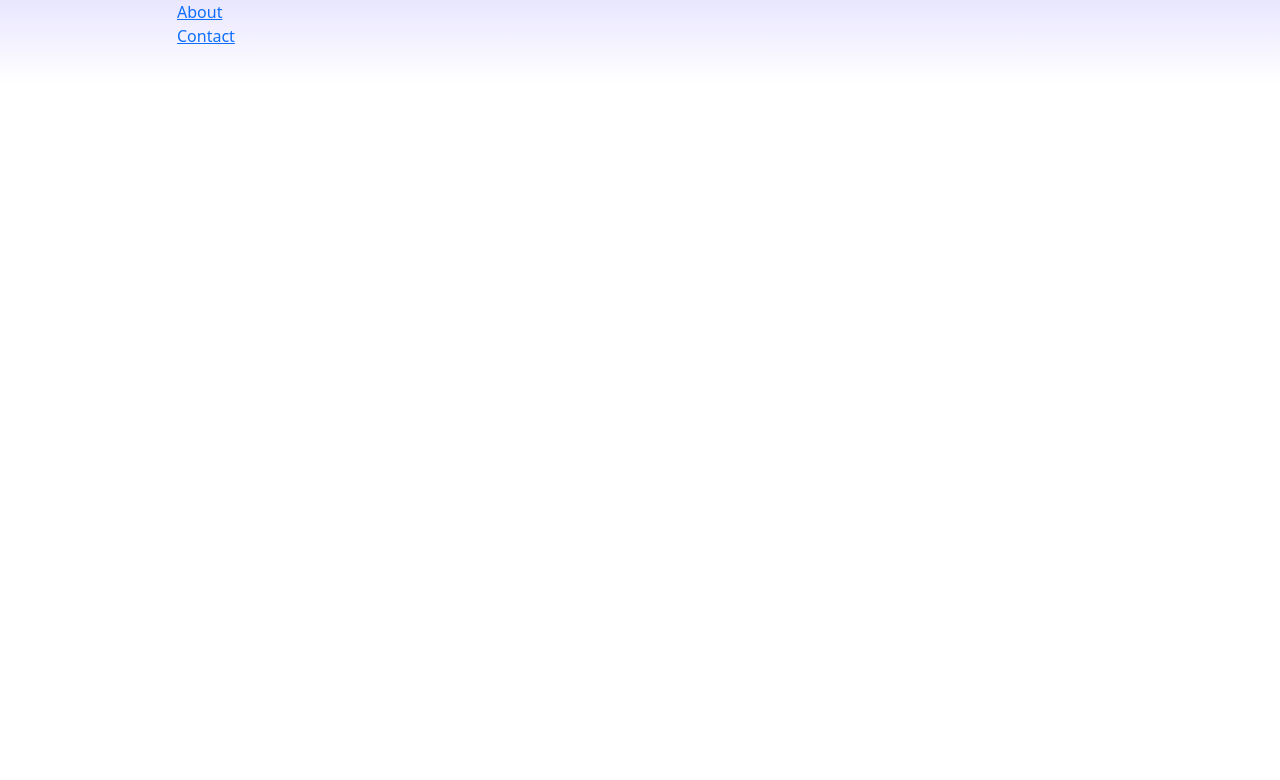
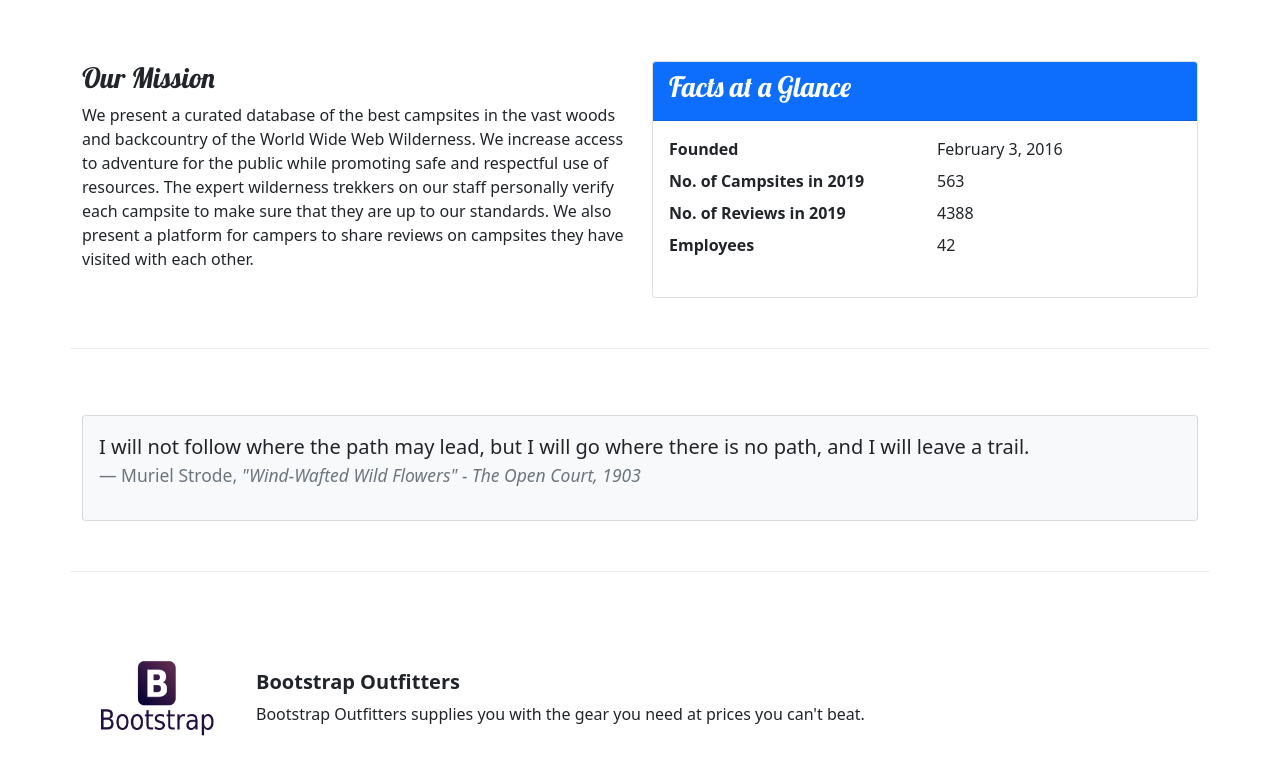
Before and after one commit to SameasDiscordxd/nucampsite-react, a React (Create React App) app: page /about in a window 1280 px wide. Shown: the part 260-1040 px from the top of the page. Before the commit the page ends 800 px from the top, so only its background shows below. Built offline with nearby package versions, Linux system fonts and the light colour scheme.

Commit message:
"Workshop 2"

```diff
--- a/src/App.js
+++ b/src/App.js
@@ -5,7 +5,10 @@
 import Header from './components/Header';
 import Footer from './components/Footer';
 import CampsitesDirectoryPage from './pages/CampsitesDirectoryPage';
+import AboutPage from './pages/AboutPage';
 import './App.css';
+
+
 
 function App() {
     return (
@@ -16,6 +19,7 @@
                 <Route path='/' element={<HomePage />} />
                 <Route path='contact' element={<ContactPage />} />
                 <Route path='directory' element={<CampsitesDirectoryPage />} />
+                <Route path='/about' element={<AboutPage />} />
             </Routes>
             <Footer />
         </div>
--- a/src/features/display/DisplayList.js
+++ b/src/features/display/DisplayList.js
@@ -2,9 +2,13 @@
 import DisplayCard from './DisplayCard';
 import { selectFeaturedCampsite } from '../campsites/campsitesSlice';
 import { selectFeaturedPromotion } from '../promotions/promotionsSlice';
+import { selectFeaturedPartner } from '../partners/partnersSlice';
+
+
+
 
 const DisplayList = () => {
-    const items = [selectFeaturedCampsite(), selectFeaturedPromotion()];
+    const items = [selectFeaturedCampsite(), selectFeaturedPromotion(), selectFeaturedPartner()];
 
     return (
         <Row>
--- /dev/null
+++ b/src/features/partners/Partner.js
@@ -0,0 +1,20 @@
+import React from 'react';
+
+const Partner = ({ partner }) => {
+    if (partner) {
+        const { image, name, description } = partner;
+        return (
+            <>
+                <img src={image} alt={name} style={{ width: '150px' }} />
+                <div className='m-4'>
+                    <h5 className='fw-bold'>{name}</h5>
+                    {description}
+                </div>
+            </>
+        );
+    }
+
+    return null;
+};
+
+export default Partner;
--- /dev/null
+++ b/src/features/partners/PartnersList.js
@@ -0,0 +1,20 @@
+import React from 'react';
+import { Col } from 'reactstrap';
+import Partner from './Partner'; // Import the Partner component
+import { selectAllPartners } from './partnersSlice'; // Import the selectAllPartners function
+
+const PartnersList = () => {
+    const partners = selectAllPartners();
+
+    return (
+    <Col className='mt-4'>
+        {partners.map((partner) => (
+        <div className='d-flex mb-5' key={partner.id}>
+          <Partner partner={partner} /> {/* Render the Partner component */}
+        </div>
+        ))}
+    </Col>
+    );
+};
+
+export default PartnersList;
--- /dev/null
+++ b/src/features/partners/partnersSlice.js
@@ -0,0 +1,11 @@
+import { PARTNERS } from '../../app/shared/PARTNERS';
+
+export const selectAllPartners = () => {
+    return PARTNERS;
+};
+
+
+export const selectFeaturedPartner = () => {
+    const featuredPartner = PARTNERS.find((partner) => partner.featured);
+    return featuredPartner || null;
+};
--- /dev/null
+++ b/src/pages/AboutPage.js
@@ -0,0 +1,72 @@
+import React from "react";
+import { Col, Row, Container, Card, CardBody, CardHeader } from "reactstrap";
+import SubHeader from '../components/SubHeader';
+import PartnersList from '../features/partners/PartnersList';
+
+const AboutPage = () => {
+    return (
+        <Container>
+            <SubHeader current="About Us" />
+            <Row className="row-content">
+                <Col sm="6">
+                    <h3>Our Mission</h3>
+                    <p>
+                        We present a curated database of the best campsites in the vast
+                        woods and backcountry of the World Wide Web Wilderness. We increase
+                        access to adventure for the public while promoting safe and
+                        respectful use of resources. The expert wilderness trekkers on our
+                        staff personally verify each campsite to make sure that they are up
+                        to our standards. We also present a platform for campers to share
+                        reviews on campsites they have visited with each other.
+                    </p>
+                </Col>
+                <Col sm="6">
+                    <Card>
+                        <CardHeader className="bg-primary text-white">
+                            <h3>Facts at a Glance</h3>
+                        </CardHeader>
+                        <CardBody>
+                            <dl className="row">
+                                <dt className="col-6">Founded</dt>
+                                <dd className="col-6">February 3, 2016</dd>
+                                <dt className="col-6">No. of Campsites in 2019</dt>
+                                <dd className="col-6">563</dd>
+                                <dt className="col-6">No. of Reviews in 2019</dt>
+                                <dd className="col-6">4388</dd>
+                                <dt className="col-6">Employees</dt>
+                                <dd className="col-6">42</dd>
+                            </dl>
+                        </CardBody>
+                    </Card>
+                </Col>
+            </Row>
+            <Row className="row-content">
+                <Col xs="12">
+                    <Card className="bg-light mt-3">
+                        <CardBody>
+                            <blockquote className="blockquote">
+                                <p>
+                                    I will not follow where the path may lead, but I will go where
+                                    there is no path, and I will leave a trail.
+                                </p>
+                                <footer className="blockquote-footer">
+                                    Muriel Strode,{" "}
+                                    <cite title="Source Title">
+                                        "Wind-Wafted Wild Flowers" - The Open Court, 1903
+                                    </cite>
+                                </footer>
+                            </blockquote>
+                        </CardBody>
+                    </Card>
+                </Col>
+            </Row>
+            <Row className="row-content">
+                <Col xs="12">
+                    <PartnersList />
+                </Col>
+            </Row>
+        </Container>
+    );
+};
+
+export default AboutPage;
```
